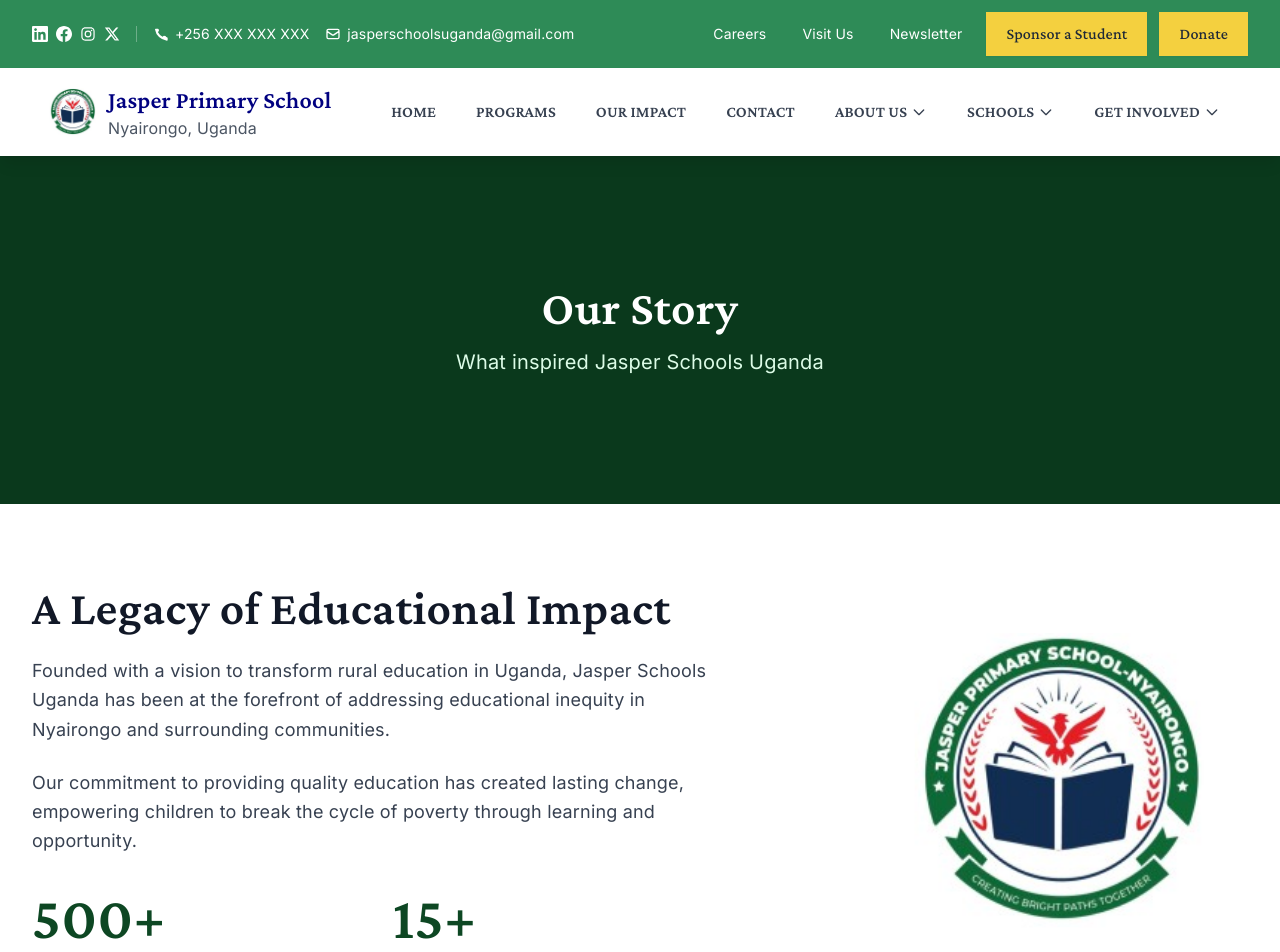
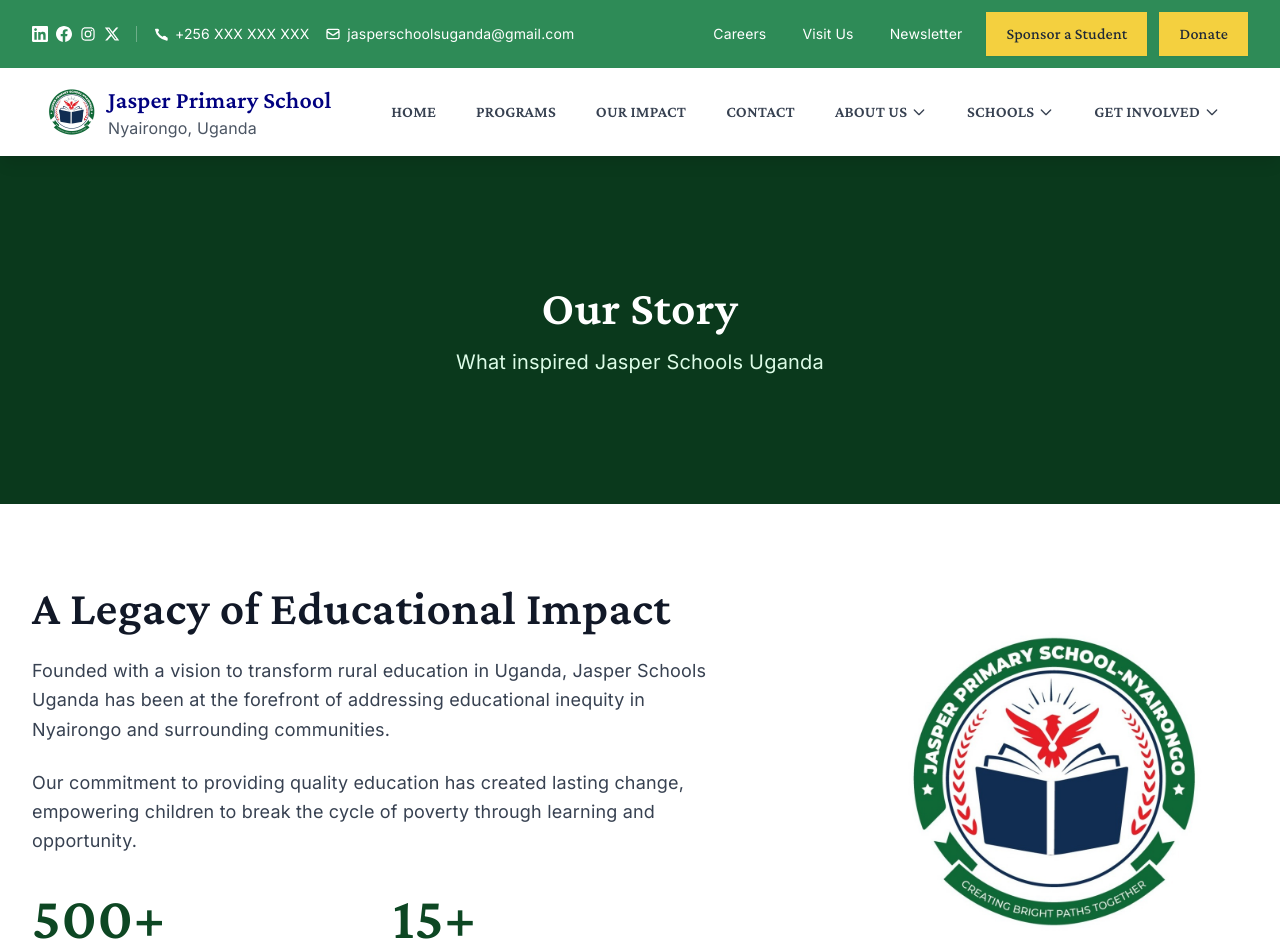
Before and after one commit to JasperSchools/jasperschools, a Next.js app: page /about/our-story in a window 1280 px wide. Shown: the top 952 px of the page. Built offline with nearby package versions, Linux system fonts and the light colour scheme.

Commit message:
updated the image

```diff
--- a/src/app/about/our-story/page.tsx
+++ b/src/app/about/our-story/page.tsx
@@ -124,7 +124,7 @@ export default function OurStory() {
               <div className="flex justify-center lg:justify-end">
                 <div className="relative w-64 h-64 sm:w-80 sm:h-80 lg:w-96 lg:h-96 bg-white rounded-2xl p-8 flex items-center justify-center">
                   <Image
-                    src="/school-logo.png"
+                    src="/images/jps_logo.jpg"
                     alt="Jasper Primary School Logo"
                     width={300}
                     height={300}
--- a/src/components/Header.tsx
+++ b/src/components/Header.tsx
@@ -313,7 +313,7 @@ export default function Header() {
               <div className="flex items-center">
                 <div className="relative w-10 h-10 sm:w-12 sm:h-12 mr-2 sm:mr-3">
                   <Image
-                    src="/school-logo.png"
+                    src="/images/jps_logo.jpg"
                     alt="Jasper Primary School Logo"
                     fill
                     className="object-contain"
@@ -492,7 +492,7 @@ export default function Header() {
                   <div className="flex items-center">
                     <div className="relative w-10 h-10 mr-3">
                       <Image
-                        src="/school-logo.png"
+                        src="/images/jps_logo.jpg"
                         alt="Jasper Primary School Logo"
                         fill
                         className="object-contain"
```
Also changed, not shown: public/images/jps_logo.jpg (added).
